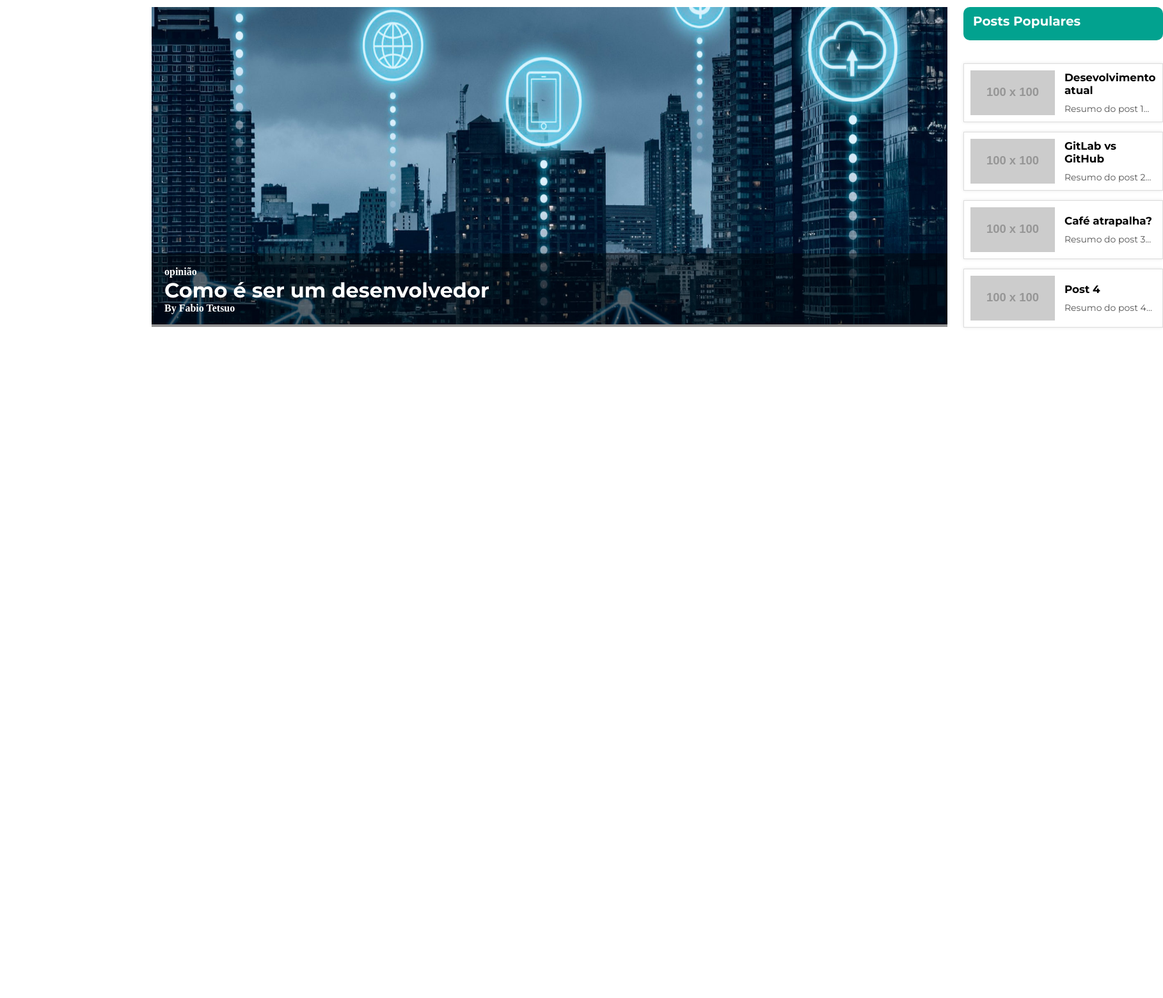
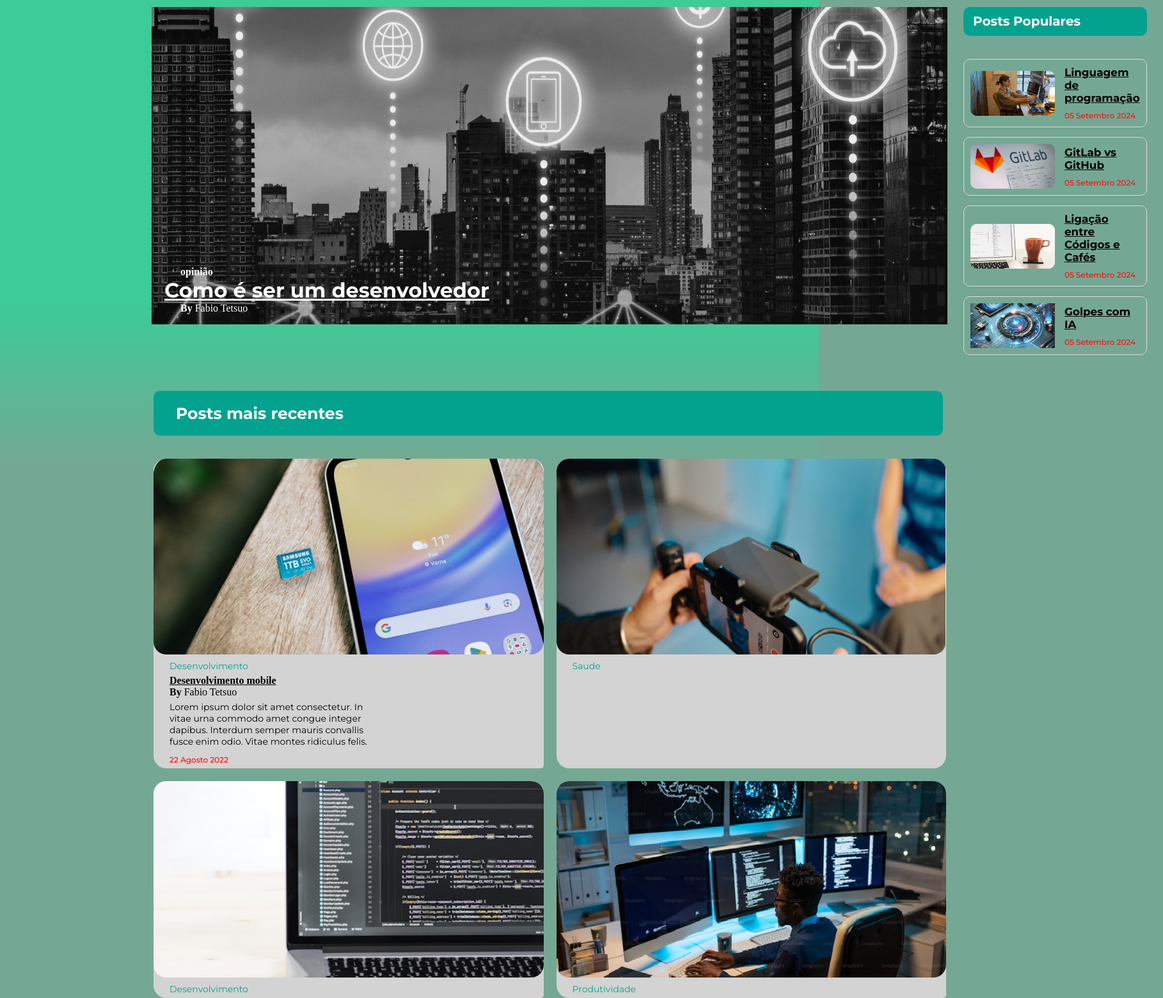
Before and after one commit to JoaoZurlo/DNC---Desafio-02-Desenvolvendo-um-blog-responsivo, a plain HTML site: page index.html in a window 1280 px wide. Shown: the part 179-1739 px from the top of the page at 64% size, 1818 px wide, since content can reach past the window. Before the commit the page ends 800 px from the top, so only its background shows below. Drawn offline with Linux system fonts and the light colour scheme; placeholder pictures from the web are drawn by us.

Commit message:
Criação do painel posts recentes

```diff
--- a/assets/css/style.css
+++ b/assets/css/style.css
@@ -1,5 +1,17 @@
 *{
     margin: 0px;
+}
+
+body{
+    margin: 0px;
+    padding: 0px;
+    background: linear-gradient(180deg, rgba(5, 238, 156, 0.5) 50.91%, rgba(12, 112, 242, 0) 70.84%), #75a894;
+    background-repeat: no-repeat;
+}
+
+a {
+    text-decoration: none; /* Remove o sublinhado */
+    color: inherit; /* Faz com que a cor do link herde a cor do elemento pai */
 }
 
 @font-face {
@@ -15,11 +27,16 @@
 
 h1{
     font-family: 'Montserrat';
-    font-size: 36px;
     font-weight: 700;
     padding-left: 230px;
     padding-top: 10px;
-    color: white;
+    background-image: url("/assets/imagens/images.jpg ");
+    background-size: cover;
+    background-clip: text;
+    -webkit-background-clip: text;
+    color: transparent;
+    font-size: 50px;
+    font-weight: bold;
 }
 
 h2{
@@ -31,6 +48,7 @@ h2{
 .container {
     display: flex;
     gap: 25px; /* Espaçamento entre as colunas */
+    margin-bottom: 30px;
 }
 
 .image-container {
@@ -42,13 +60,23 @@ h2{
     height: 496px;
     margin-top: 120px;
     padding-left: 237px;
+    filter: grayscale(100%);
+    transition: all 0.5s;
 }
+
+.image-container img:hover {
+    width: 1244px;
+    height: 496px;
+    margin-top: 120px;
+    padding-left: 237px;
+    filter: grayscale(0%);
+}
+
 
 .text-overlay {
     position: absolute;
     bottom: 0;
-    width: 84%;
-    background-color: rgba(0, 0, 0, 0.429); /* Fundo semi-transparente */
+    width: 37%;
     color: white;
     text-align: left;
     padding: 20px;
@@ -67,7 +95,7 @@ h2{
     font-size: 20px;
     font-weight: 700;
     border-radius: 10px;
-    padding-bottom: 18px;
+    padding-bottom: 11px;
     background-color: #02A28F;
     margin-bottom: 36px;
     padding-top: 10px;
@@ -83,6 +111,7 @@ h2{
     border: 1px solid #ddd;
     box-shadow: 0 0 5px rgba(0, 0, 0, 0.1);
     align-items: center;
+    border-radius: 10px;
 }
 
 .post-item img {
@@ -107,7 +136,10 @@ h2{
 
 .post-item p {
     margin: 0;
-    color: #555;
+    color: #fe0b0b;
+    font-family: 'Montserrat';
+    font-size: 12px;
+    font-weight: 500;
 }
 
 #textoimagem1{
@@ -116,11 +148,89 @@ h2{
     font-weight: 400;
 }
 
-
-
-
 #textoimagem3{
     font-family: 'Montserrat';
     font-size: 16px;
     font-weight: 700;
 }
+
+.sidebar2 {
+    width: 1234px; /* Ocupa 35% da largura do container */
+    height: 496px;
+    margin-top: 100px;
+    padding-left: 240px;
+}
+
+.sidebar2 h3 {
+    font-family: 'Montserrat';
+    font-size: 25px;
+    font-weight: 700;
+    border-radius: 10px;
+    padding-bottom: 20px;
+    background-color: #02A28F;
+    margin-bottom: 36px;
+    padding-top: 20px;
+    margin-top: 8px;
+    padding-left: 35px;
+    color: white;
+}
+
+.recent-posts {
+    display: flex;
+    flex-wrap: wrap; /* Quebra para a próxima linha após 2 posts */
+    width: 1239px; /* Define a largura exata do contêiner para caber dois posts por linha */
+    gap: 20px; /* Espaçamento entre os posts */
+    justify-content: center; /* Centraliza os posts dentro do contêiner */
+}
+
+
+.post {
+    width: calc(50% - 10px); /* Cada post ocupará metade da largura do contêiner, menos o espaçamento */
+    height: auto;  /* Altura de cada post */
+    background-color: lightgray; /* Exemplo de fundo */
+    border-radius: 20px;
+}
+
+.post img {
+    width: 100%; /* A imagem ocupa toda a largura do post */
+    height: auto; /* Mantém a proporção da imagem */
+    border-radius: 20px;
+}
+
+
+.post p {
+    background-color: lightgray; /* Exemplo de fundo para o texto */
+    padding: 5px;
+    border-radius: 5px;
+    font-family: 'Montserrat';
+    font-size: 14px;
+    font-weight: 400;
+    color: #02A28F;
+    margin-left: 20px;
+}
+
+h4 {
+    margin-left: 25px;
+}
+
+.negrito {
+    font-weight: bold; /* ou 700 */
+}
+
+.fino {
+    font-weight: 100; /* ou 200, 300, dependendo da espessura disponível da fonte */
+}
+
+.textos1{
+    font-family: 'Montserrat';
+    font-size: 14px;
+    font-weight: 400;
+    color: black;
+}
+
+.datas {
+    color: #fe0b0b;
+    font-family: 'Montserrat';
+    font-size: 12px;
+    font-weight: 500;
+}
--- a/index.html
+++ b/index.html
@@ -1,5 +1,6 @@
 <!DOCTYPE html>
 <html lang="pt-br">
+
 <head>
     <meta charset="UTF-8">
     <meta name="viewport" content="width=device-width, initial-scale=1.0">
@@ -7,6 +8,7 @@
     <link rel="stylesheet" href="./assets/css/style.css">
     <title>Document</title>
 </head>
+
 <body>
     <nav id="painelsuperior">
         <h1>
@@ -18,43 +20,87 @@
             <img src="./assets/imagens/cidades-inteligentes-1920x650.jpg" alt="Imagem de exemplo">
             <div class="text-overlay">
                 <h4 class="textoimagem1">opinião</h4>
-                <h2 class="textoimagem2">Como é ser um desenvolvedor</h2>
-                <h4 class="textoimagem3"> <e>By </e> Fabio Tetsuo</h4>
+                <a href="https://blog.unyleya.edu.br/inicie-sua-carreira/o-que-estudar-para-ser-um-desenvolvedor/"
+                    target="_blank">
+                    <h2 class="textoimagem2"><u>Como é ser um desenvolvedor</u></h2>
+                </a>
+                <h4 class="textoimagem3">
+                    <h4><span class="negrito">By</span> <span class="fino">Fabio Tetsuo</span></h4>
+                </h4>
             </div>
         </div>
 
         <div class="sidebar">
             <h3>Posts Populares</h3>
             <div class="post-item">
-                <img src="https://via.placeholder.com/100" alt="Imagem do post 1">
+                <img src="assets/imagens/image article.png" alt="Imagem do post 1">
                 <div class="post-content">
-                    <h4>Desevolvimento atual</h4>
-                    <p>Resumo do post 1...</p>
+                    <a href="https://www.locaweb.com.br/blog/temas/codigo-aberto/linguagens-de-programacao-mais-usadas/"
+                        target="_blank">
+                        <h4><u>Linguagem de programação</u></h4>
+                    </a>
+                    <p>05 Setembro 2024</p>
                 </div>
             </div>
             <div class="post-item">
-                <img src="https://via.placeholder.com/100" alt="Imagem do post 2">
+                <img src="assets/imagens/image article (1).png" alt="Imagem do post 2">
                 <div class="post-content">
-                    <h4>GitLab vs GitHub</h4>
-                    <p>Resumo do post 2...</p>
+                    <a href="https://radixweb.com/blog/github-vs-gitlab" target="_blank">
+                        <h4><u>GitLab vs GitHub</u></h4>
+                    </a>
+                    <p>05 Setembro 2024</p>
                 </div>
             </div>
             <div class="post-item">
-                <img src="https://via.placeholder.com/100" alt="Imagem do post 3">
+                <img src="assets/imagens/image article (2).png" alt="Imagem do post 3">
                 <div class="post-content">
-                    <h4>Café atrapalha?</h4>
-                    <p>Resumo do post 3...</p>
+                    <a href="https://cafemoraes.com.br/por-que-os-programadores-gostam-tanto-de-cafe-entenda-a-ligacao-entre-codigos-e-cafes/"
+                        target="_blank">
+                        <h4><u>Ligação entre Códigos e Cafés</u></h4>
+                    </a>
+                    <p>05 Setembro 2024</p>
                 </div>
             </div>
             <div class="post-item">
-                <img src="https://via.placeholder.com/100" alt="Imagem do post 3">
+                <img src="assets/imagens/image article (3).png" alt="Imagem do post 3">
                 <div class="post-content">
-                    <h4>Post 4</h4>
-                    <p>Resumo do post 4...</p>
+                    <a href="https://olhardigital.com.br/2024/08/25/dicas-e-tutoriais/nao-caia-nestes-5-golpes-com-ia-veja-como-se-proteger/"
+                        target="_blank">
+                        <h4><u>Golpes com IA</u></h4>
+                    </a>
+                    <p>05 Setembro 2024</p>
                 </div>
             </div>
             <!-- Adicione mais posts conforme necessário -->
         </div>
     </div>
+    <div class="container1">
+        <div class="sidebar2">
+            <h3>Posts mais recentes</h3>
+            <div class="recent-posts">
+                <div class="post">
+                    <img src="./assets/imagens/imagempost.png" alt="Imagem Post 1">
+                    <p>Desenvolvimento</p>
+                    <h4><u>Desenvolvimento mobile</u></h4>
+                    <h4><span class="negrito">By</span> <span class="fino">Fabio Tetsuo</span></h4>
+                    <p><span class="textos1">Lorem ipsum dolor sit amet consectetur. In <br> vitae urna commodo amet congue integer <br> dapibus. Interdum semper mauris convallis <br> fusce enim odio. Vitae montes ridiculus felis.</span></p>
+                    <p><span class="datas">22 Agosto 2022</span></p>
+                </div>
+                <div class="post">
+                    <img src="./assets/imagens/imagempost1.png" alt="Imagem Post 2">
+                    <p>Saude</p>
+                </div>
+                <div class="post">
+                    <img src="./assets/imagens/imagempost3.png" alt="Imagem Post 3">
+                    <p>Desenvolvimento</p>
+                </div>
+                <div class="post">
+                    <img src="./assets/imagens/imagempost4.png" alt="Imagem Post 4">
+                    <p>Produtividade</p>
+                </div>
+            </div>
+        </div>
+
+    </div>
 </body>
 </html>
```
Also changed, not shown: assets/imagens/image article (1).png (added), assets/imagens/image article (2).png (added), assets/imagens/image article (3).png (added), assets/imagens/image article.png (added), assets/imagens/imagempost.png (added), assets/imagens/imagempost1.png (added), assets/imagens/imagempost3.png (added), assets/imagens/imagempost4.png (added), assets/imagens/images.jpg (added).
